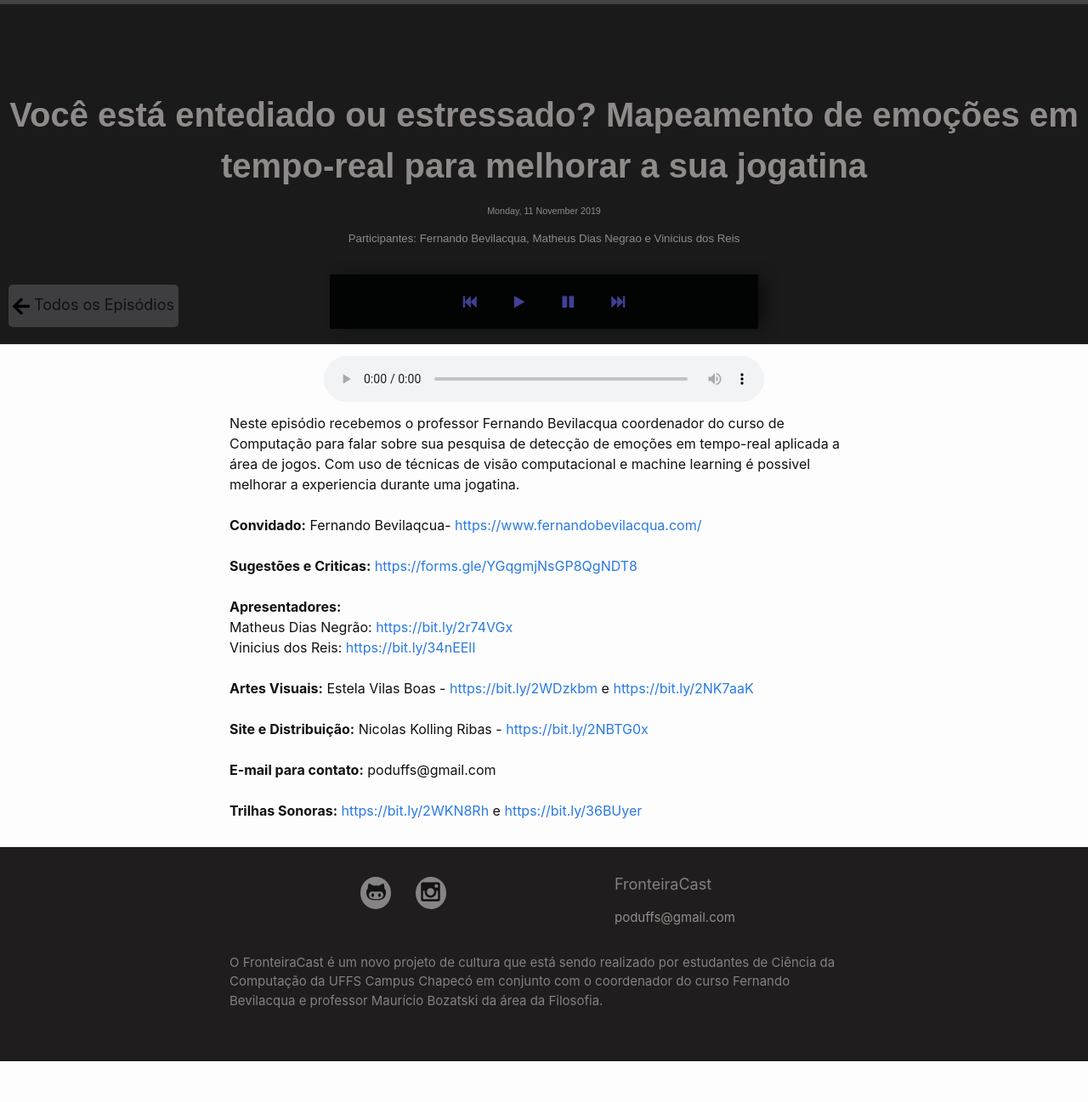
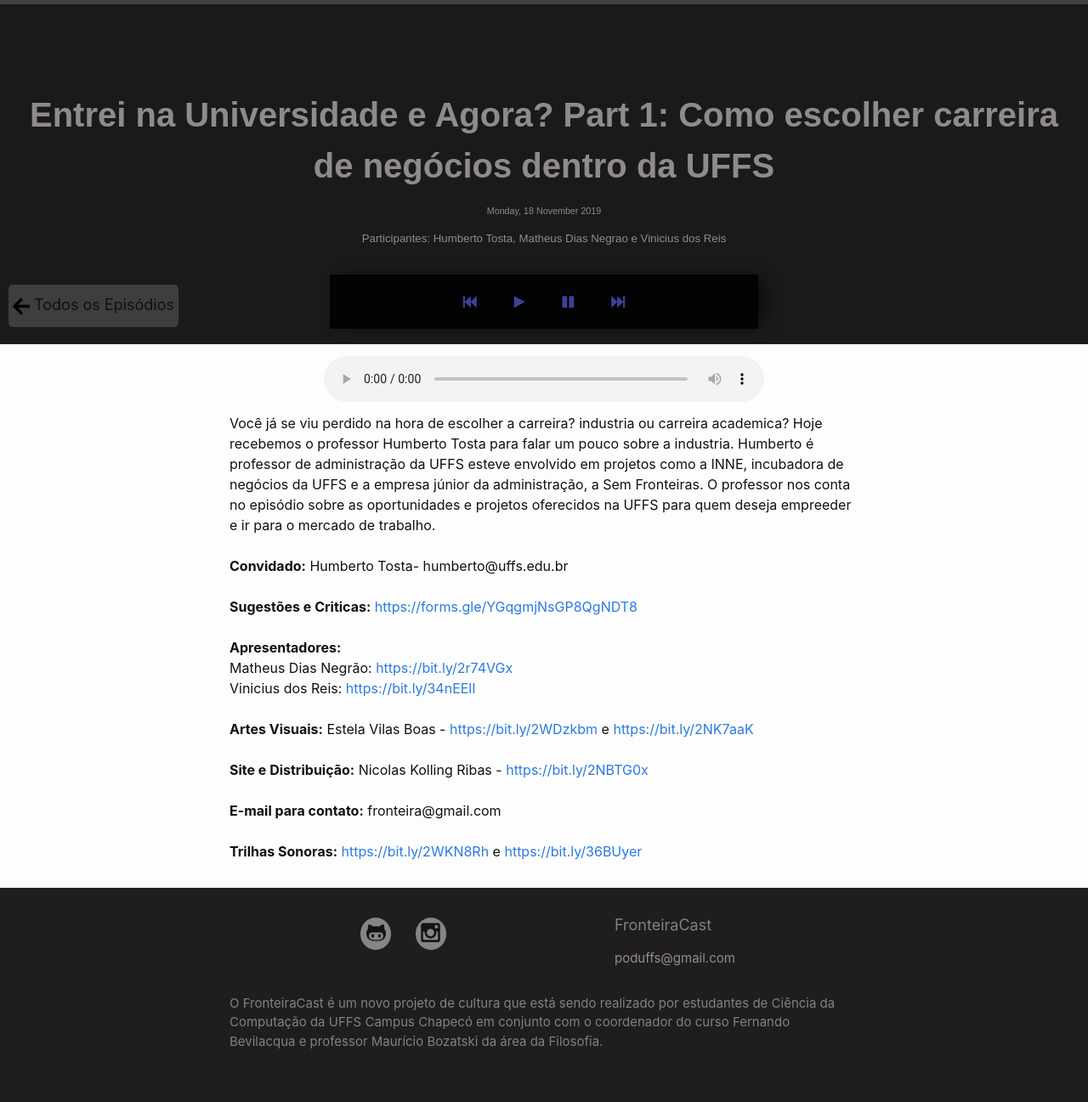
Before and after one commit to ccuffs/fronteiracast, a Jekyll site: the page built from site/_posts/fronteiracast/2019-11-18-3.md, in a window 1280 px wide. Shown: the whole page at 85% size. Built offline with Jekyll 4.4.1, drawn with Linux system fonts in a browser that asks for light colours; before the commit the page ends 1249 px from its top, so only the background shows below that.

Commit message:
Descrição e detalhes do ep completos

```diff
--- a/site/_posts/fronteiracast/2019-11-18-3.md
+++ b/site/_posts/fronteiracast/2019-11-18-3.md
@@ -1,21 +1,21 @@
 ---
 layout: post
-title: "Você está entediado ou estressado? Mapeamento de emoções em tempo-real para melhorar a sua jogatina"
-pubDate: Mon, 11 Nov 2019 17:25:20 +0000
+title: "Entrei na Universidade e Agora? Part 1: Como escolher carreira de negócios dentro da UFFS"
+pubDate: Mon, 18 Nov 2019 11:00:00 -0300
 categories: fronteiracast
-image: fronteira-cast-logo.jpeg
-number_ep: 2
-permalink: /2
-mp3_permalink: https://cdn.uffs.cc/poduffs/fronteiracast/2.mp3
-mp3_size: 103.0 MB
-mp3_duration: "45:26"
+image: logo_xml.png
+number_ep: 3
+permalink: /3
+mp3_permalink: https://cdn.uffs.cc/poduffs/fronteiracast/FC3.mp3
+mp3_size: 83.0 MB
+mp3_duration: "36:20"
 mp3_length: 87213604
-keywords: podcast,tecnologia,sul,trabalho,mapeamento, visao, computacional,computação,fronteira,uffs
-participants: Fernando Bevilacqua, Matheus Dias Negrao e Vinicius dos Reis
-subtitle: Neste episódio recebemos o professor Fernando Bevilacqua coordenador do curso de Computação para falar sobre sua pesquisa de detecção de emoções em tempo-real aplicada a area de jogos.
-description: '<br> <br>  Neste episódio recebemos o professor Fernando Bevilacqua coordenador do curso de Computação para falar sobre sua pesquisa de detecção de emoções em tempo-real aplicada a área de jogos. Com uso de técnicas de visão computacional e machine learning é possivel melhorar a experiencia durante uma jogatina. <br> <br>
+keywords: sul,podcast,tecnologia,mercado,trabalho,empreendedorismo, incubadora, negocios,administração,fronteira,uffs
+participants: Humberto Tosta, Matheus Dias Negrao e Vinicius dos Reis
+subtitle: Você já se viu perdido na hora de escolher a carreira? industria ou carreira academica? Hoje recebemos o professor Humberto Tosta para falar um pouco sobre a industria.
+description: '<br> <br>  Você já se viu perdido na hora de escolher a carreira? industria ou carreira academica? Hoje recebemos o professor Humberto Tosta para falar um pouco sobre a industria. Humberto é professor de administração da UFFS esteve envolvido em projetos como a INNE, incubadora de negócios da UFFS e a empresa júnior da administração, a Sem Fronteiras. O professor nos conta no episódio sobre as oportunidades e projetos oferecidos na UFFS para quem deseja empreeder e ir para o mercado de trabalho.<br> <br>
 
-<b>Convidado:</b> Fernando Bevilaqcua- <a href="https://www.fernandobevilacqua.com/">https://www.fernandobevilacqua.com/</a> <br> <br>
+<b>Convidado:</b> Humberto Tosta- humberto@uffs.edu.br <br> <br>
 
 <b>Sugestões e Criticas:</b> <a href="https://forms.gle/YGqgmjNsGP8QgNDT8">https://forms.gle/YGqgmjNsGP8QgNDT8</a> <br> <br>
 
@@ -27,10 +27,9 @@ Vinicius dos Reis: <a href="https://bit.ly/34nEElI">https://bit.ly/34nEElI</a> <
 
 <b>Site e Distribuição:</b> Nicolas Kolling Ribas - <a href="https://bit.ly/2NBTG0x">https://bit.ly/2NBTG0x</a> <br> <br>
 
-<b>E-mail para contato:</b> poduffs@gmail.com <br> <br>
+<b>E-mail para contato:</b> fronteira@gmail.com <br> <br>
 
 <b>Trilhas Sonoras:</b> <a href="https://bit.ly/2WKN8Rh">https://bit.ly/2WKN8Rh</a> e <a href="https://bit.ly/36BUyer">https://bit.ly/36BUyer</a> '
 ---
 
-
 {{ page.description}}
```
